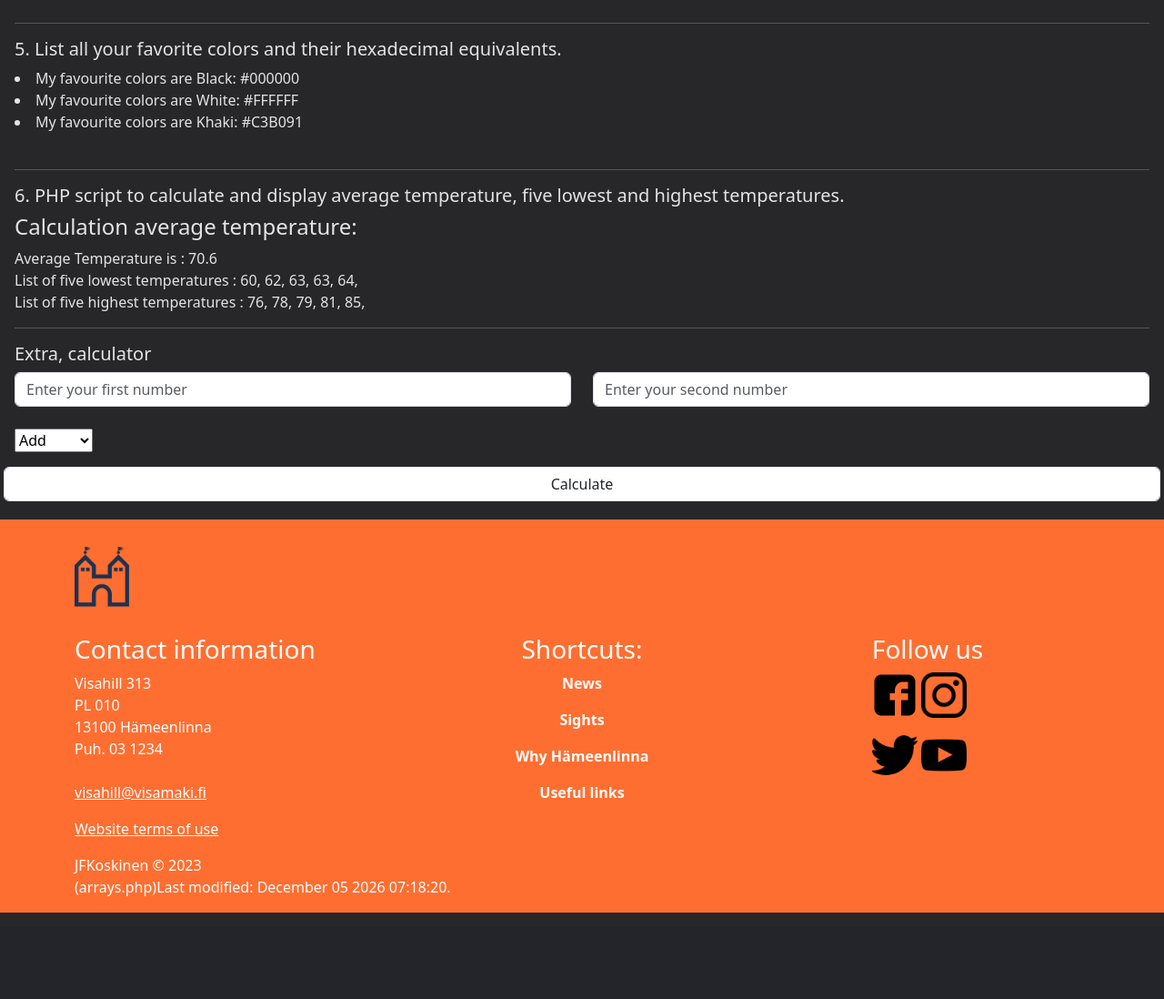
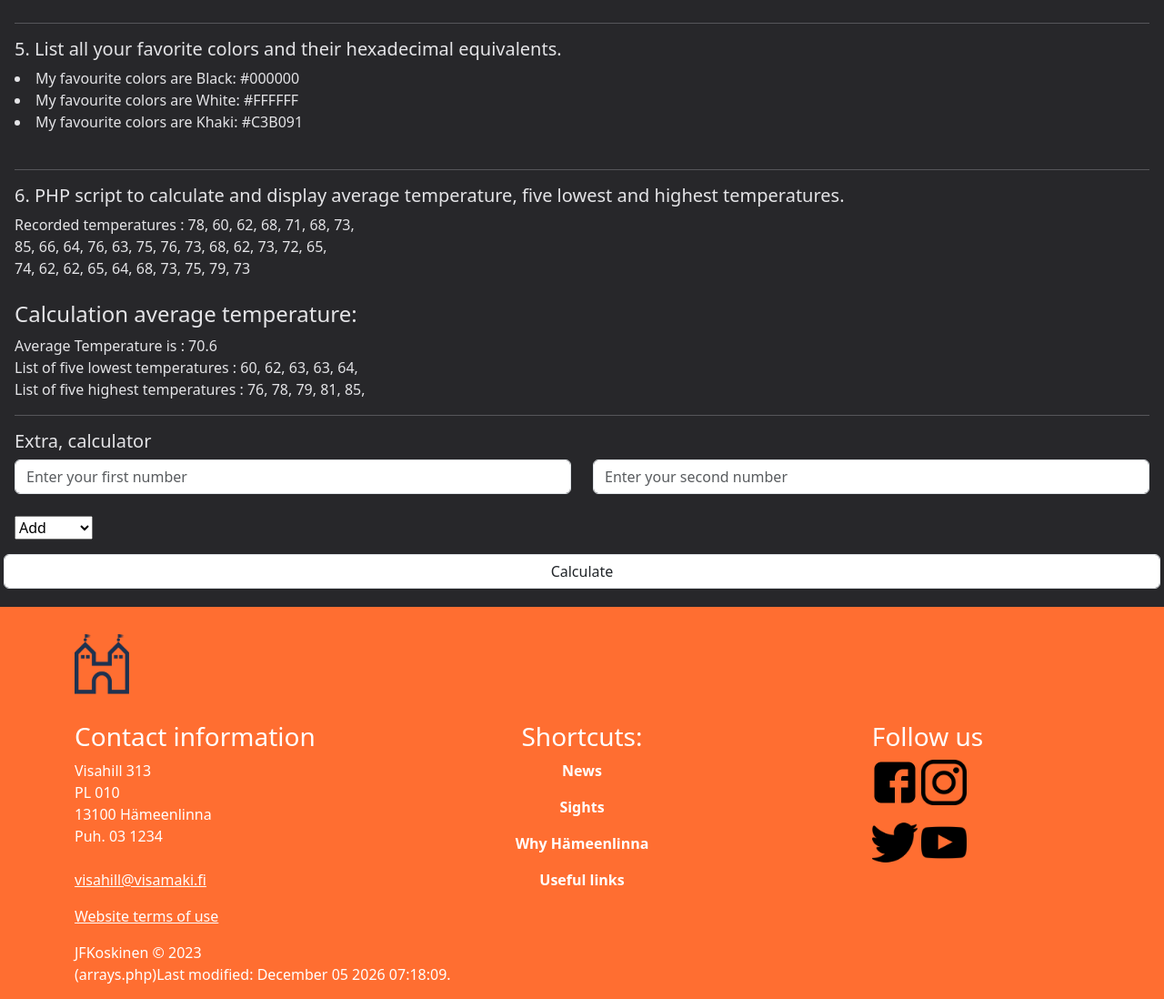
Before and after one commit to Fernoss/JFKoskinen_web_programming, a PHP site: page /arrays.php in a window 1280 px wide. Shown: the part 2113-3211 px from the top of the page at 91% size. Before the commit the page ends 3116 px from the top, so only its background shows below. Run offline with PHP 8.4, Linux system fonts and the light colour scheme; some libraries are stand-ins or nearby versions.

Commit message:
Update arrays.php

```diff
--- a/in-class_website/arrays.php
+++ b/in-class_website/arrays.php
@@ -91,7 +91,11 @@ Krsort($courses3);
 <hr>
 <h5>6. PHP script to calculate and display average temperature, five lowest and highest temperatures.</h5>
 <?php
-    echo "<h4> Calculation average temperature: </h4>";
+echo "Recorded temperatures : 78, 60, 62, 68, 71, 68, 73, <br>
+    85, 66, 64, 76, 63, 75, 76, 73, 68, 62, 73, 72, 65, <br>
+    74, 62, 62, 65, 64, 68, 73, 75, 79, 73 <br>";
+
+    echo "<br><h4> Calculation average temperature: </h4>";
     $month_temp = "78, 60, 62, 68, 71, 68, 73, 85, 66, 64, 76, 63, 81, 76, 73,
     68, 72, 73, 75, 65, 74, 63, 67, 65, 64, 68, 73, 75, 79, 73";
 // what is explode and what does the below code do? :
@@ -135,7 +139,7 @@ We use for loop to loop through the array and printing our five highest array va
 So here we assign for $i $temp_array_length - 5 in order to get the total values of an array except the last 5.
 This allows as to loop through the remaining 5 when $i < $temp_array_length.
 This could also be done that after five lowest temperature loop we use rsort($temp_array) and loop through
-the list where $i = 0 etc.
+the list where $i = 0 to get the first 5 values of the reversed list.
 */
 for ($i=($temp_array_length-5); $i< ($temp_array_length); $i++)
 {
```
